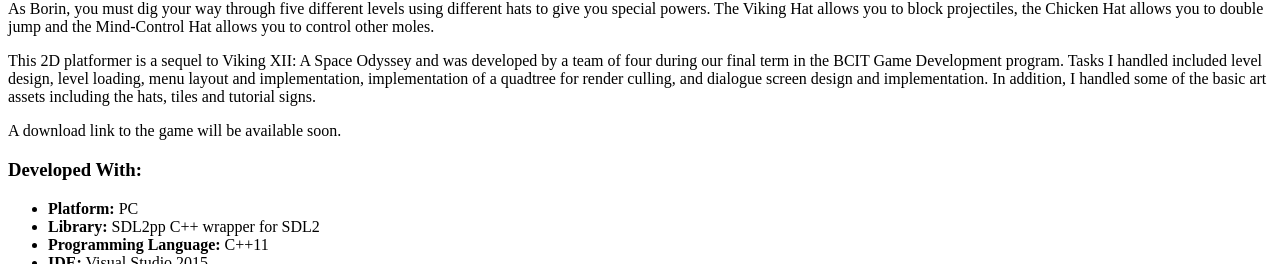
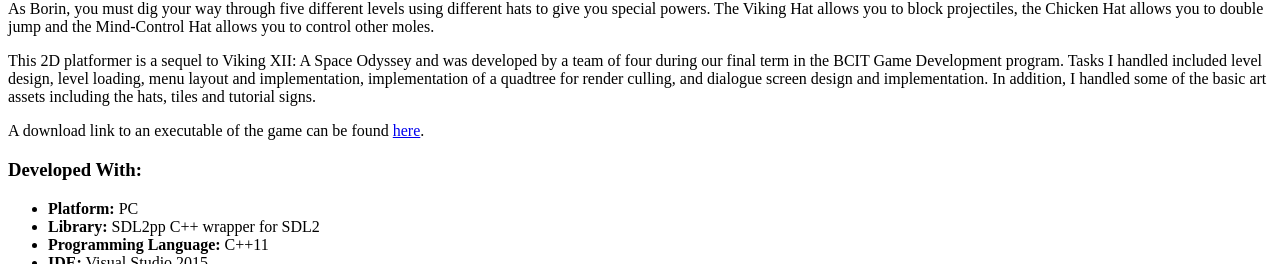
Before and after one commit to twarrre/twarrre.github.io, a Jekyll site: the page built from games/_posts/2016-04-13-themole.md, in a window 1280 px wide and 900 px high, scrolled down 429 px, cut to the strip 138-402 px from the top of the window. Built offline with Jekyll 4.4.1, drawn with Linux system fonts in a browser that asks for light colours.

Commit message:
Updated the mole game post

```diff
--- a/games/_posts/2016-04-13-themole.md
+++ b/games/_posts/2016-04-13-themole.md
@@ -12,7 +12,7 @@ As Borin, you must dig your way through five different levels using different ha
 
 This 2D platformer is a sequel to Viking XII: A Space Odyssey and was developed by a team of four during our final term in the BCIT Game Development program. Tasks I handled included level design, level loading, menu layout and implementation, implementation of a quadtree for render culling, and dialogue screen design and implementation. In addition, I handled some of the basic art assets including the hats, tiles and tutorial signs.
 
-A download link to the game will be available soon.
+A download link to an executable of the game can be found <a href="https://drive.google.com/file/d/0B6pPk6ylguVNSzBTVFJ6QlBuaVU/view">here</a>.
 
 ### Developed With:
 * __Platform:__ PC
```
